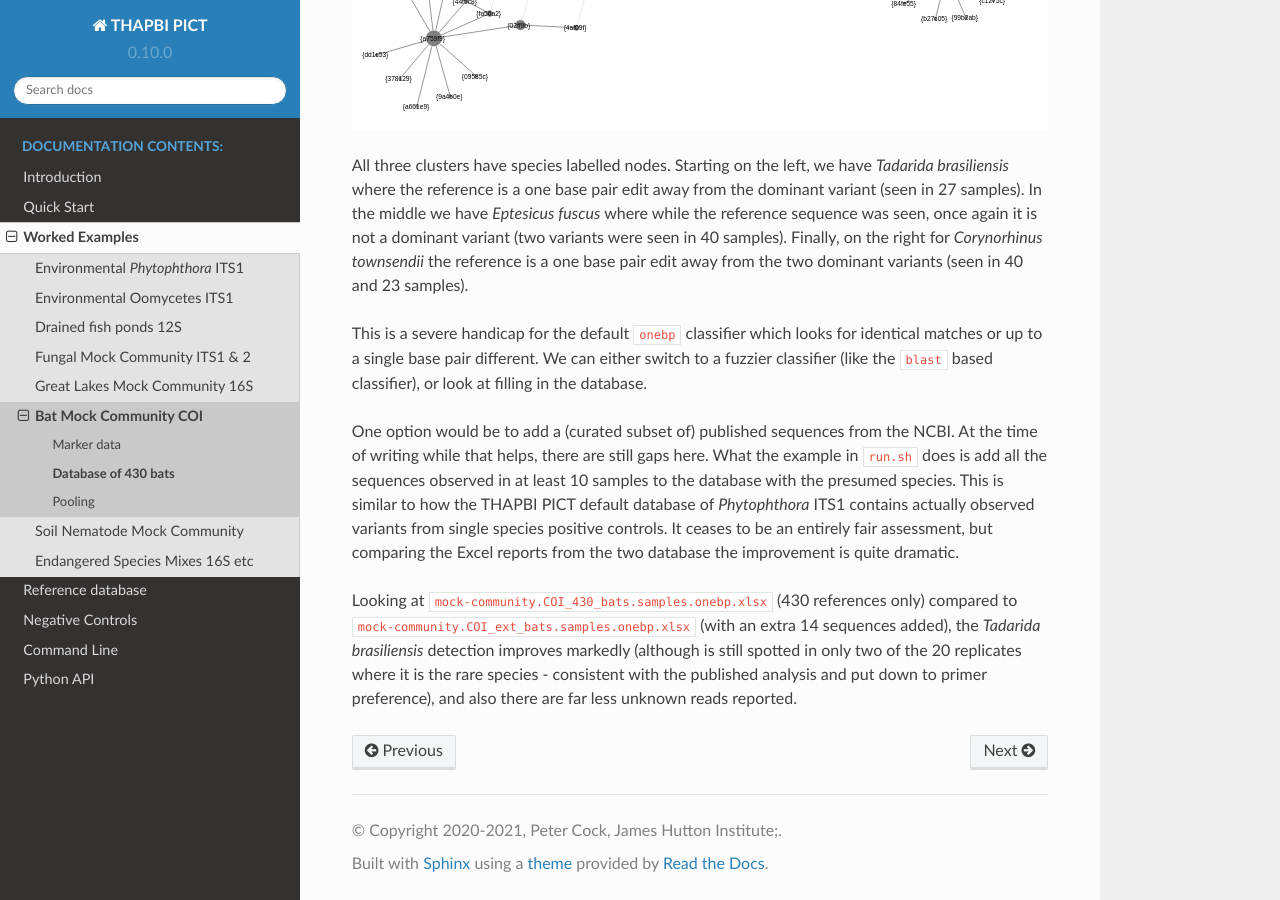
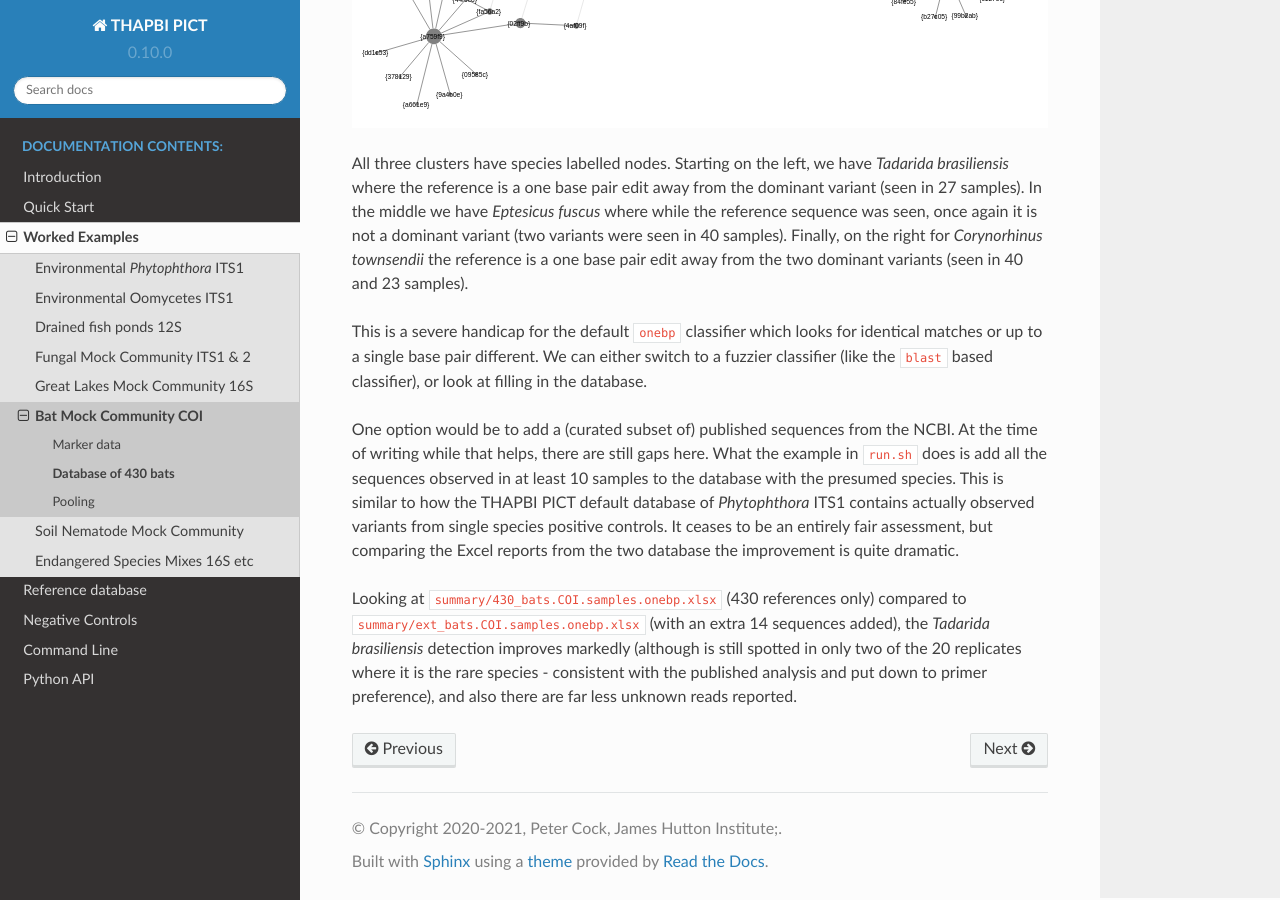
Before and after one commit to peterjc/thapbi-pict, a Sphinx documentation site: the page built from docs/examples/fecal_sequel/edit_graph.rst, in a window 1280 px wide and 900 px high, scrolled down 1101 px. Built offline with Sphinx 7.4.7 and the Read the Docs theme 2.0.0, drawn with Linux system fonts in a browser that asks for light colours; pages that are not in the unit, such as notebooks, are missing from menus; some of the changed text lies outside the part shown.

Commit message:
Fix output stem in fecal_sequel
Missed this in #362

```diff
--- a/docs/examples/fecal_sequel/edit_graph.rst
+++ b/docs/examples/fecal_sequel/edit_graph.rst
@@ -22,7 +22,7 @@
 Here we have named the new marker COI, and recorded the SFF_145f/SFF_351r
 primer pair. Calling ``run.sh`` will first run the pipeline using this COI
 database and primers, and the metadata as described earlier. This will
-make an edit-graph named ``mock-community.COI_430_bats.edit-graph.xgmml``
+make an edit-graph named ``summary/430_bats.COI.edit-graph.xgmml``
 which you can open in Cytoscape. This contains three main connected components
 for the three expected species, and a smattering of singletons and other tiny
 clusters. The ``-k`` or ``--marker`` option was used to  force inclusion of
@@ -59,8 +59,8 @@
 entirely fair assessment, but comparing the Excel reports from the two
 database the improvement is quite dramatic.
 
-Looking at ``mock-community.COI_430_bats.samples.onebp.xlsx`` (430 references
-only) compared to ``mock-community.COI_ext_bats.samples.onebp.xlsx`` (with an
+Looking at ``summary/430_bats.COI.samples.onebp.xlsx`` (430 references
+only) compared to ``summary/ext_bats.COI.samples.onebp.xlsx`` (with an
 extra 14 sequences added), the *Tadarida brasiliensis* detection improves
 markedly (although is still spotted in only two of the 20 replicates where it
 is the rare species - consistent with the published analysis and put down to
--- a/docs/examples/fecal_sequel/pooling.rst
+++ b/docs/examples/fecal_sequel/pooling.rst
@@ -6,7 +6,7 @@
 
 .. code:: console
 
-    $ ../../scripts/pooling.py -i summary/mock-community.COI_430_bats.samples.onebp.tsv -c 1,2
+    $ ../../scripts/pooling.py -i summary/430_bats.COI.samples.onebp.tsv -c 1,2
     <SEE TABLE BELOW>
 
 You can specify an output stem like ``-o pooled`` and get ``pooled.tsv`` and
@@ -30,7 +30,7 @@
 
 .. code:: console
 
-    $ ../../scripts/pooling.py -i summary/mock-community.COI_ext_bats.samples.onebp.tsv  -c 1,2
+    $ ../../scripts/pooling.py -i summary/ext_bats.COI.samples.onebp.tsv  -c 1,2
     <SEE TABLE BELOW>
 
 Again, shown as a table:
@@ -51,7 +51,7 @@
 
 .. code:: console
 
-    $ ../../scripts/pooling.py -i summary/mock-community.COI_ext_bats.samples.onebp.tsv  -c 1,2 -b
+    $ ../../scripts/pooling.py -i summary/ext_bats.COI.samples.onebp.tsv  -c 1,2 -b
     <SEE TABLE BELOW>
 
 All three species (and unknowns) are found in at least one of the 10 samples
```
Also changed, not shown: 1 other file.
